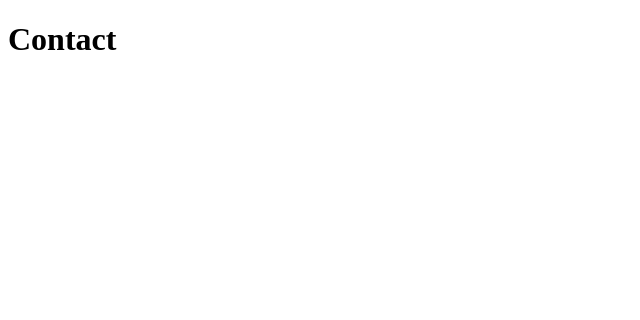
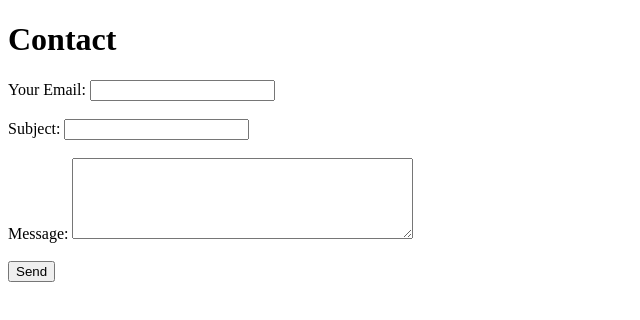
Before and after one commit to nimishamishra95/portfolio, a plain HTML site: page contact/index.html in a window 1280 px wide. Shown: the whole page, without its empty margins (0-640 px from the left). Drawn offline with Linux system fonts and the light colour scheme.

Commit message:
added contact

```diff
--- a/contact/index.html
+++ b/contact/index.html
@@ -5,6 +5,32 @@
     <meta name="viewport" content="width=device-width, initial-scale=1.0">
     <title>Contact</title>
     <h1>Contact</h1>
+    <form action="mailto:n2mishra@ucsd.edu" method="POST" enctype="text/plain">
+
+        <label>
+        Your Email:
+        <input type="email" name="email" required>
+        </label>
+        <br><br>
+
+        <label>
+        Subject:
+        <input name="subject" required>
+        </label>
+        <br><br>
+
+        <label>
+        Message:
+        <textarea name="body" rows="5" cols="40" required></textarea>
+        </label>
+        <br><br>
+
+        <button>Send</button>
+
+    </form>
+
+
+</form>
 </head>
 <body>
 
```
